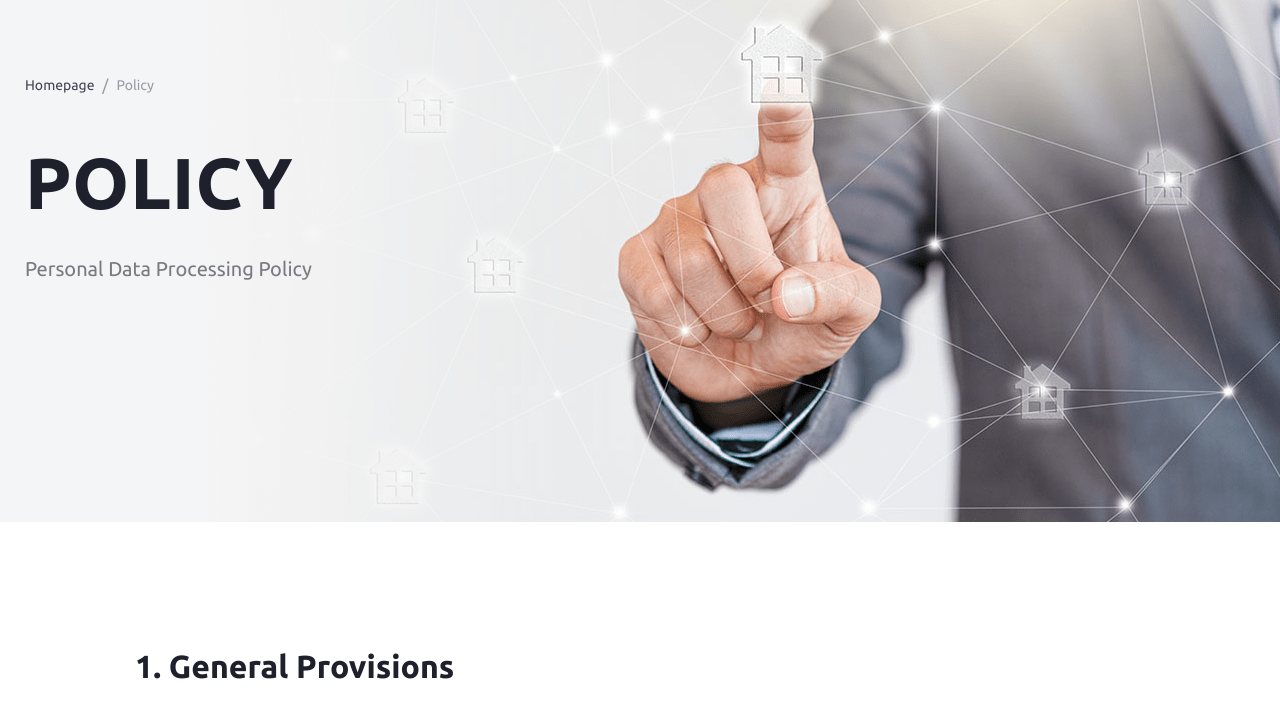
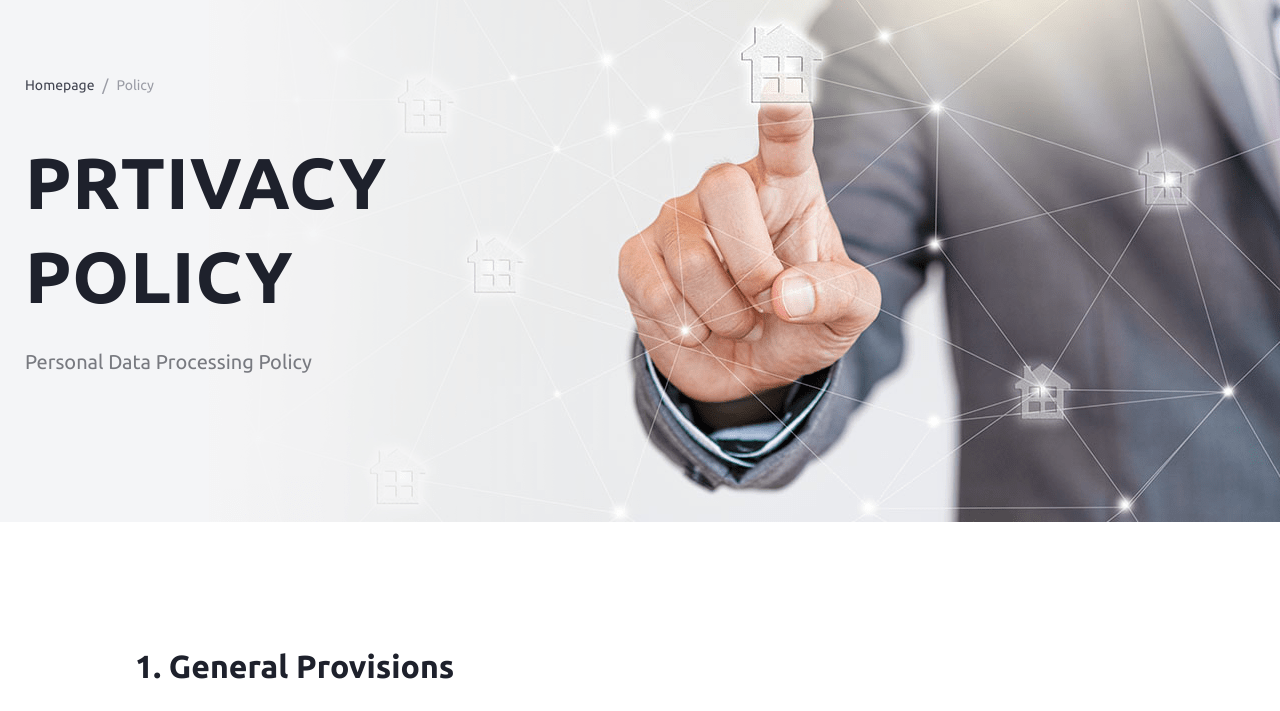
Before and after one commit to convonovadiana-arch/createx, a plain HTML site: page policy.html in a window 1280 px wide. Shown: the part 78-789 px from the top of the page. Drawn offline with Linux system fonts and the light colour scheme.

Commit message:
Update policy.html
изменили заголовок

```diff
--- a/policy.html
+++ b/policy.html
@@ -47,7 +47,7 @@
             <li class="breadcrumbs__item"><a href="#" class="breadcrumbs__link">Homepage</a></li>
             <li class="breadcrumbs__item"><a class="breadcrumbs__link">Policy</a></li>
           </ul>
-          <h1 class="page-hero__title">Policy</h1>
+          <h1 class="page-hero__title">Prtivacy Policy</h1>
           <p class="page-hero__descr">Personal Data Processing Policy</p>
         </div>
       </section>
```
